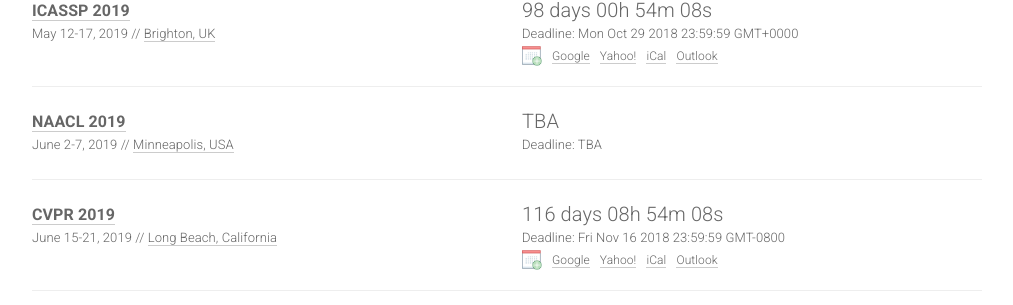
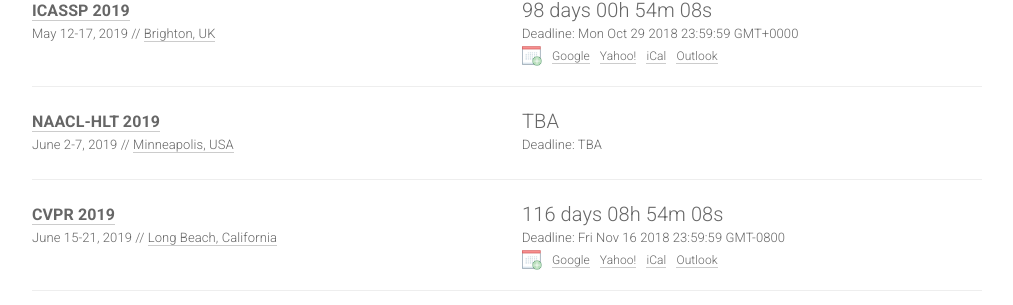
Before and after one commit to paperswithcode/ai-deadlines, a Jekyll site: the page built from index.html, in a window 1280 px wide and 900 px high, scrolled down 523 px. Shown: the part 148-453 px from the top of the window, without its empty margins (133-1146 px from the left). Built offline with Jekyll 4.4.1, drawn with Linux system fonts in a browser that asks for light colours; nearby versions of some CDN libraries; comment, search, counter and statistics services are not loaded.

Commit message:
Updated NAACL to NAACL-HLT.

```diff
--- a/_data/conferences.yml
+++ b/_data/conferences.yml
@@ -51,7 +51,7 @@
   place: Brighton, UK
   sub: SP
 
-- name: NAACL
+- name: NAACL-HLT
   year: 2019
   id: naacl19
   link: http://naacl2019.org/
```
